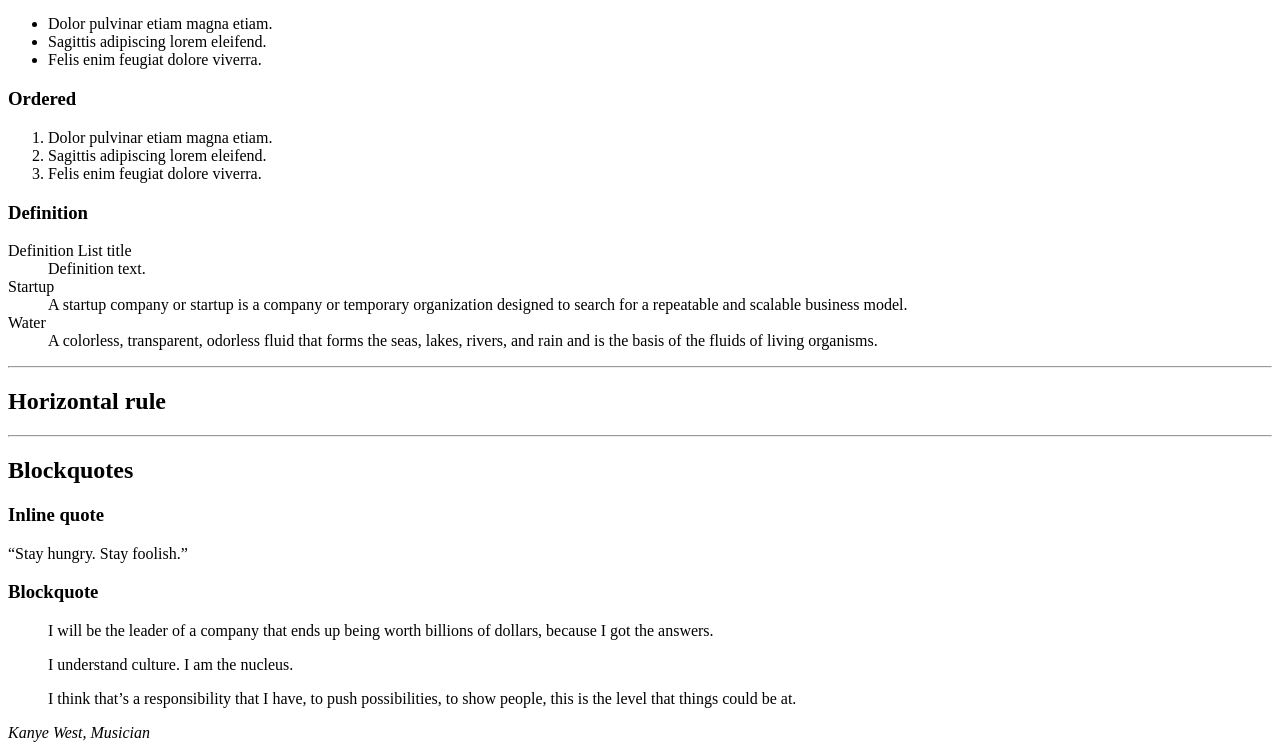
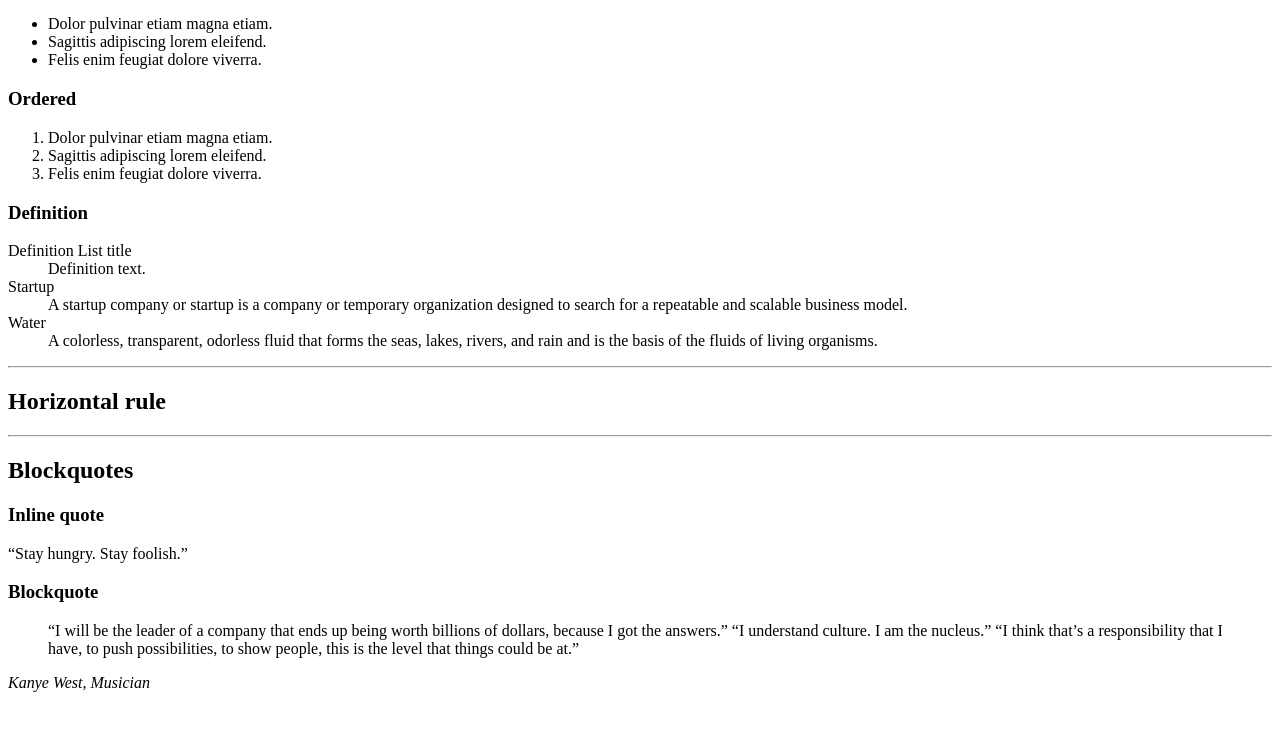
Before and after one commit to Eyiniola/alu-web_front_end, a plain HTML site: page html_advanced/30-styleguide.html in a window 1280 px wide. Shown: the part 578-1328 px from the top of the page. After the commit the page ends 1278 px from the top, so only its background shows below. Drawn offline with Linux system fonts and the light colour scheme.

Commit message:
30 styleguide

```diff
--- a/html_advanced/30-styleguide.html
+++ b/html_advanced/30-styleguide.html
@@ -87,9 +87,9 @@
             <div>
                 <h3>Blockquote</h3>
                 <blockquote>
-                    <p>I will be the leader of a company that ends up being worth billions of dollars, because I got the answers.</p>
-                    <p>I understand culture. I am the nucleus.</p>
-                    <p>I think that’s a responsibility that I have, to push possibilities, to show people, this is the level that things could be at.</p>
+                    <q>I will be the leader of a company that ends up being worth billions of dollars, because I got the answers.</q>
+                    <q>I understand culture. I am the nucleus.</q>
+                    <q>I think that’s a responsibility that I have, to push possibilities, to show people, this is the level that things could be at.</q>
                 </blockquote>
                 <cite> Kanye West, Musician</cite>
             </div>
```
